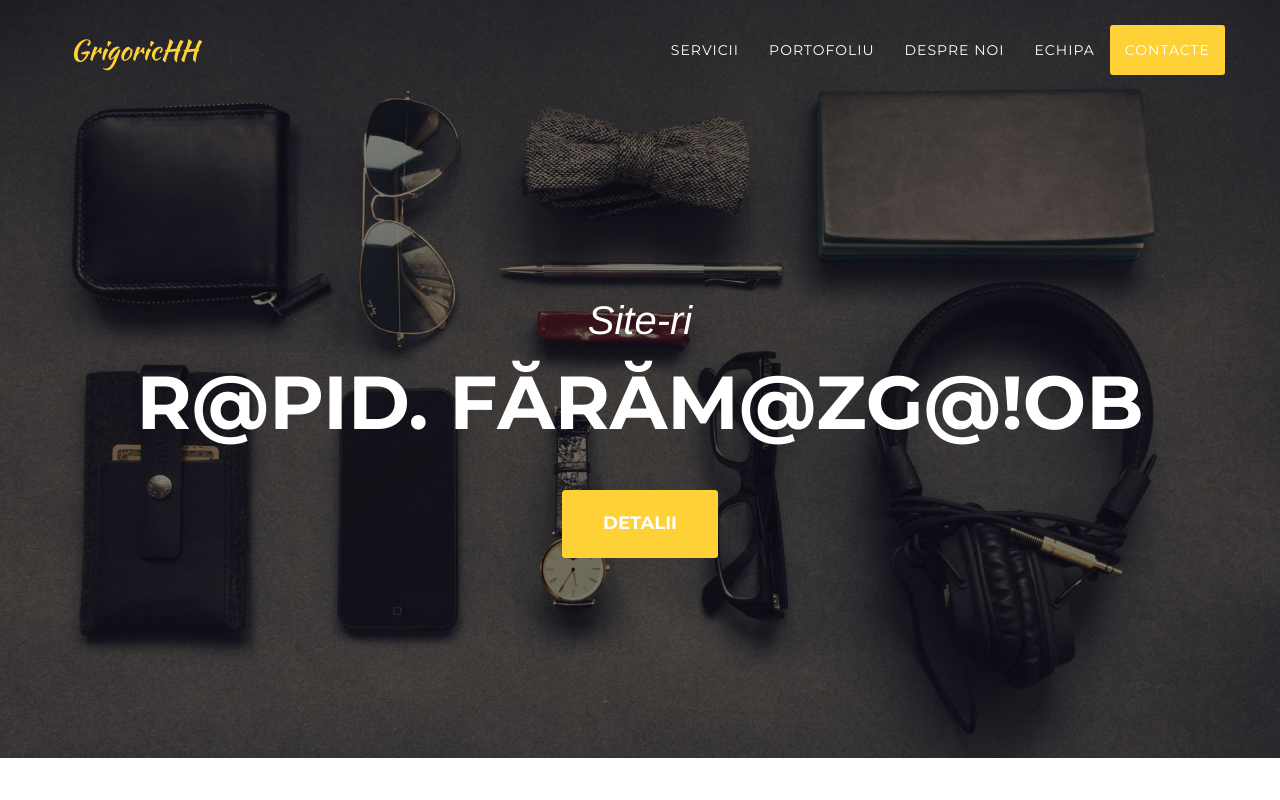
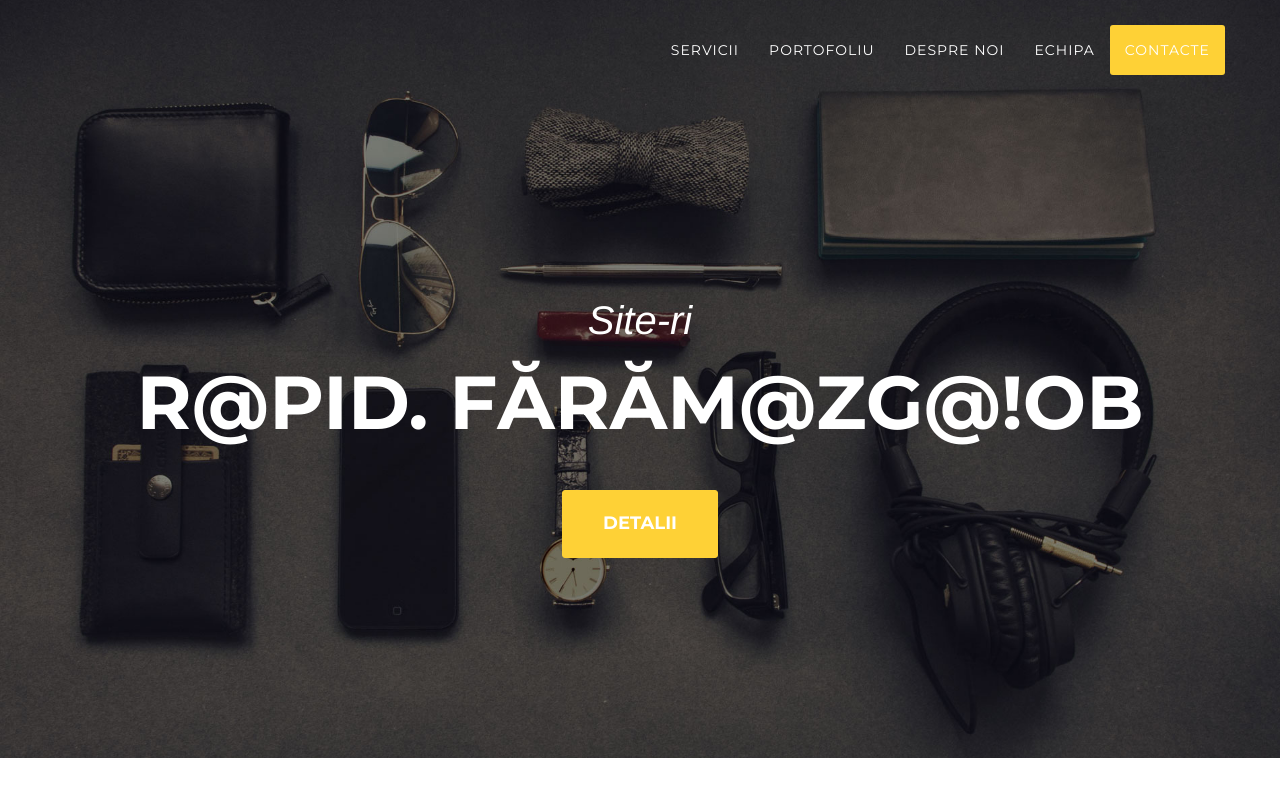
Before and after one commit to grigorichstudio/startbootstrap-agency-gh-pages, a website: page index.html in a window 1280 px wide. Shown: the top 800 px of the page. Drawn offline with nearby package versions, Linux system fonts and the light colour scheme; a web font is replaced by a local one.

Commit message:
changed name of the page

```diff
--- a/index.html
+++ b/index.html
@@ -9,7 +9,7 @@
     <meta name="description" content="">
     <meta name="author" content="">
 
-    <title>Agency - Start Bootstrap Theme</title>
+    <title>Webyzon</title>
 
     <!-- Bootstrap Core CSS -->
     <link href="vendor/bootstrap/css/bootstrap.min.css" rel="stylesheet">
@@ -43,7 +43,7 @@
                 <button type="button" class="navbar-toggle" data-toggle="collapse" data-target="#bs-example-navbar-collapse-1">
                     <span class="sr-only">Toggle navigation</span> Menu <i class="fa fa-bars"></i>
                 </button>
-                <a class="navbar-brand page-scroll" href="#page-top">GrigoricHH</a>
+                <a class="navbar-brand page-scroll" href="#page-top"></a>
             </div>
 
             <!-- Collect the nav links, forms, and other content for toggling -->
```
